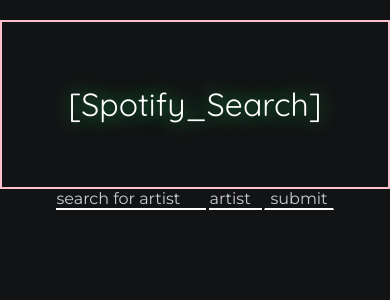
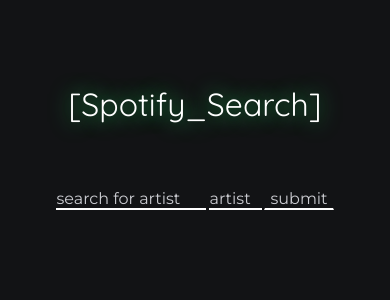
Before and after one commit to adrianwysocki77/spotify_search, a PHP site: page / in a window 390 px wide. Shown: the top 300 px of the page. Run offline with PHP 8.4, Linux system fonts and the light colour scheme.

Commit message:
mobile version

```diff
--- a/styles.css
+++ b/styles.css
@@ -122,7 +122,7 @@ button {
   font-family: "Quicksand", sans-serif;
   color: #fff;
   text-shadow: 0 0 20px #1db954;
-  border: 2px solid pink;
+  /* border: 2px solid pink; */
 }
 
 /* .neoncontainer:after {
```
